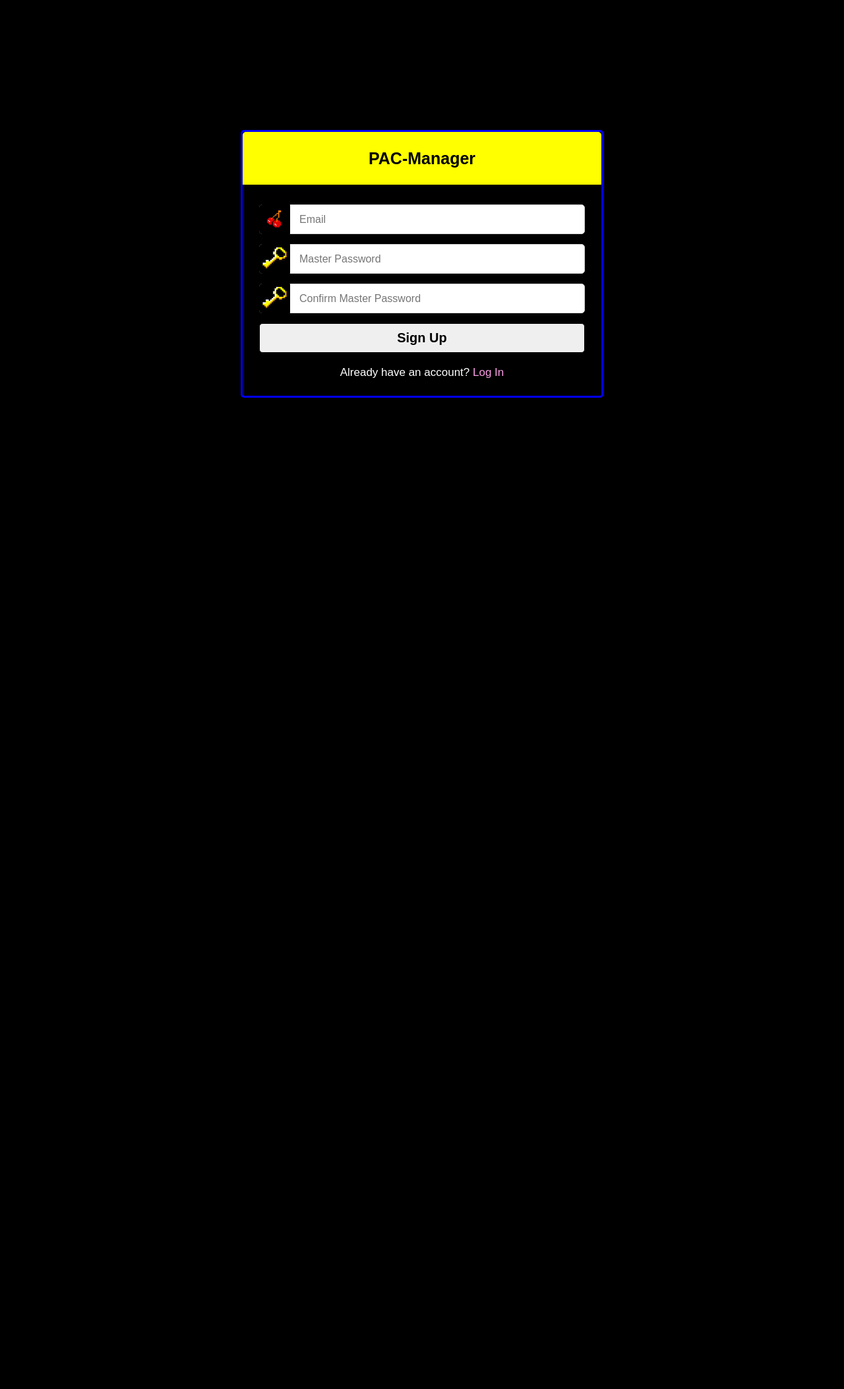
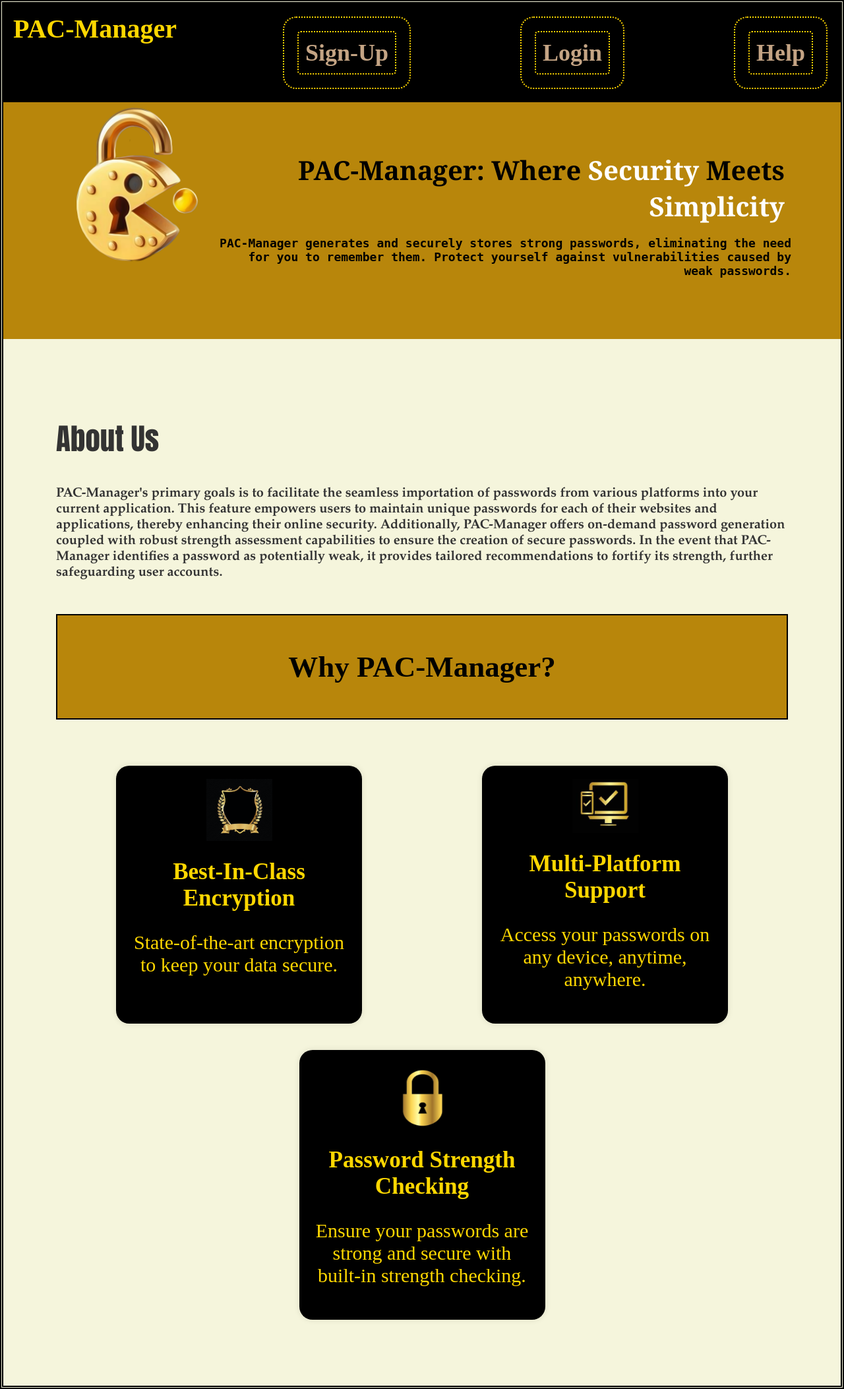
Before and after one commit to vharipal/PAC-Manager, a Flask app: page / in a window 1280 px wide. Shown: the whole page at 66% size. Before the commit the page ends 603 px from the top, so only its background shows below. Run offline with Flask 3, Linux system fonts and the light colour scheme.

Commit message:
Add files via upload
- Implemented Emely's homepage into flask site

```diff
--- a/PAC-Man/main.py
+++ b/PAC-Man/main.py
@@ -6,8 +6,16 @@ app = Flask(__name__)
 
 #name and define function for each directory of website
 @app.route('/')
+def home():
+    return render_template('pachomepage.html')
+
+@app.route('/signup')
 def signup():
     return render_template('signup.html')
+
+#TO DO:
+#display QR Code on page
+#delete QR Code after code is submitted
 
 @app.route('/login')
 def login():
@@ -28,29 +36,6 @@ def newvault():
     else:
         return render_template("errorsignup.html")
 
-'''
-@app.route('/login2', methods=['POST'])
-def login2():
-#To Do: Add case for if user already exists in Database
-#To Do: Verify valid email
-    email = request.form["email"].lower()
-    password1 = request.form["masterpass1"]
-    password2 = request.form["masterpass2"]
-    #check if user correctly entered password both times
-    if  password1 == password2:
-        insert_to_database(email, password1)
-        gen_OTP_account(email)
-        return render_template('OTP.html')
-    else:
-        return render_template("errorsignup.html")
-
-@app.route('/newervault', methods=['POST'])
-def newvault():
-    OTP = request.form["OTP"]
-    if verify_OTP(OTP):
-        return render_template("vault.html")
-'''
-
 @app.route('/vault', methods=['POST'])
 def vault():
     email = request.form["email"].lower()
--- a/PAC-Man/templates/login.html
+++ b/PAC-Man/templates/login.html
@@ -26,7 +26,7 @@
             <div class="row button">
                 <input type="submit" value="Log in">
             </div>
-            <div class="signup" style="color: white;">New User? <a href="/">Create an Account</a></div>
+            <div class="signup" style="color: white;">New User? <a href="/signup">Create an Account</a></div>
         </form>
     </div>
 </body>
--- /dev/null
+++ b/PAC-Man/templates/pachomepage.html
@@ -0,0 +1,178 @@
+<!DOCTYPE html>
+<html lang="en">
+<head>
+    <meta charset="UTF-8">
+    <meta name="viewport" content="width=device-width, initial-scale=1.0">
+    <title>PAC-Manager - Password Manager</title>
+    <style>
+        body {
+            font-family: Times New Roman;
+            margin: 0;
+            padding: 0;
+            background-color: beige;
+            color: #333;
+			border: 5px double black;
+        }
+
+        header {
+            background-color: black;
+            padding: 15px;
+            text-align: left;
+            color: gold;
+			display: flex; /* Use Flexbox */
+            justify-content: space-between; /* Align items with space between */
+
+        }
+
+        header h1 {
+            margin: 0;
+            font-size: 40px;
+			text-align: left;
+        }
+		header h2 {
+			margin: 0;
+            font-size: 36px;
+			padding: 0px;
+			color: #C4A484;
+			text-align: right;
+			border: 2px dotted gold;
+            border-radius: 5px;
+            padding: 10px 10px;
+        }
+
+
+        nav {
+            background-color: darkgoldenrod;
+            text-align: right;
+            padding: 75px;
+			color: black;
+			font-family: monospace;
+			font-weight: bold;
+        }
+
+        nav h1 {
+            color: black;
+            text-decoration: none;
+            margin: 0 10px;
+            font-size: 40px;
+			font-family:georgia;
+
+        }
+
+		nav img {
+		width:250px;
+		height:250px;
+		margin-top: -75px;
+		float:left;
+		}
+
+        .container {
+            max-width: 1200px;
+            margin: 0 auto;
+            padding: 80px;
+			font-family: Impact;
+			font-size: 30px;
+
+        }
+
+        .pac-manager-section {
+            text-align: center;
+            margin-top: 50px;
+			padding: 15px;
+			background-color:darkgoldenrod;
+			color: black;
+			font-family: Franklin Gothic;
+			font-size: 30px;
+			border: 2px solid black;
+        }
+
+        .reasons-section {
+            margin-top: 50px;
+            display: flex;
+            justify-content: space-around;
+            flex-wrap: wrap;
+			font-family: Impact;
+        }
+
+        .reason {
+            width: 30%;
+            margin-bottom: 20px;
+			margin-top: 20px;
+			margin-left: 10px;
+			margin-right: 10px;
+            background-color: black;
+			color: gold;
+            padding: 20px;
+            border-radius: 20px;
+			font-family: Rockwell;
+            box-shadow: 0 0 10px rgba(0, 0, 0, 0.1);
+            text-align: center;
+        }
+
+
+        .reason img {
+            max-width: 100px;
+            margin-bottom: 20px;
+        }
+
+        .reason h3 {
+            margin: 0;
+        }
+    </style>
+</head>
+<body>
+    <header>
+        <h1>PAC-Manager</h1>
+		<a href="/signup" style="text-decoration: none; margin: 5px; font-size: 36px; color: white; text-align: right; border: 2px dotted gold; border-radius: 20px; padding: 20px 20px;"><h2>Sign-Up</h2></a>
+		<a href="/login" style="text-decoration: none; margin: 5px; font-size: 36px; color: white; text-align: right; border: 2px dotted gold; border-radius: 20px; padding: 20px 20px;"><h2>Login</h2></a>
+		<a href="#" style="text-decoration: none; margin: 5px; font-size: 36px; color: white; text-align: right; border: 2px dotted gold; border-radius: 20px; padding: 20px 20px;"><h2>Help</h2></a>
+
+
+    </header>
+
+
+
+    <nav>
+		<img src="/static/pacman1.png">
+        <h1>PAC-Manager: Where <span style="color: white;">Security</span> Meets <span style="color: white;">Simplicity</span></h1>
+
+
+		<p style="text-align:right; font-size: 18px;"> PAC-Manager generates and securely stores strong passwords, eliminating the need for you to remember them. Protect yourself against vulnerabilities caused by weak passwords.</p>
+    </nav>
+
+    <div class="container">
+        <section id="about">
+            <h2>About Us</h2>
+            <!-- About Us content goes here -->
+            <p style= "font-family: Garamond; font-size:20px; font-weight:bold;"> PAC-Manager's primary goals is to facilitate the seamless importation of passwords from various platforms into your current application. This feature empowers users to maintain unique passwords for each of their websites and applications, thereby enhancing their online security. Additionally, PAC-Manager offers on-demand password generation coupled with robust strength assessment capabilities to ensure the creation of secure passwords. In the event that PAC-Manager identifies a password as potentially weak, it provides tailored recommendations to fortify its strength, further safeguarding user accounts.</p>
+        </section>
+
+        <section class="pac-manager-section">
+            <h2>Why PAC-Manager?</h2>
+
+        </section>
+
+        <section class="reasons-section">
+            <div class="reason">
+                <!-- Reason 1 -->
+                <img src="/static/icon4.png">
+                <h3>Best-In-Class Encryption</h3>
+                <p>State-of-the-art encryption to keep your data secure.</p>
+            </div>
+            <div class="reason">
+                <!-- Reason 2 -->
+                <img src="/static/icon1.png">
+                <h3>Multi-Platform Support</h3>
+                <p>Access your passwords on any device, anytime, anywhere.</p>
+            </div>
+            <div class="reason">
+                <!-- Reason 3 -->
+                <img src="/static/icon3.png" style="width:100px; height:100px">
+                <h3>Password Strength Checking</h3>
+                <p>Ensure your passwords are strong and secure with built-in strength checking.</p>
+            </div>
+
+        </section>
+    </div>
+</body>
+</html>
```
Also changed, not shown: PAC-Man/pythonFiles/OTP.py (+7 -2 lines), PAC-Man/static/icon1.png (added), PAC-Man/static/icon2.png (added), PAC-Man/static/icon3.png (added), PAC-Man/static/icon4.png (added), PAC-Man/static/icon5.png (added), PAC-Man/static/pacman1.png (added), PAC-Man/static/pacman2.png (added).
